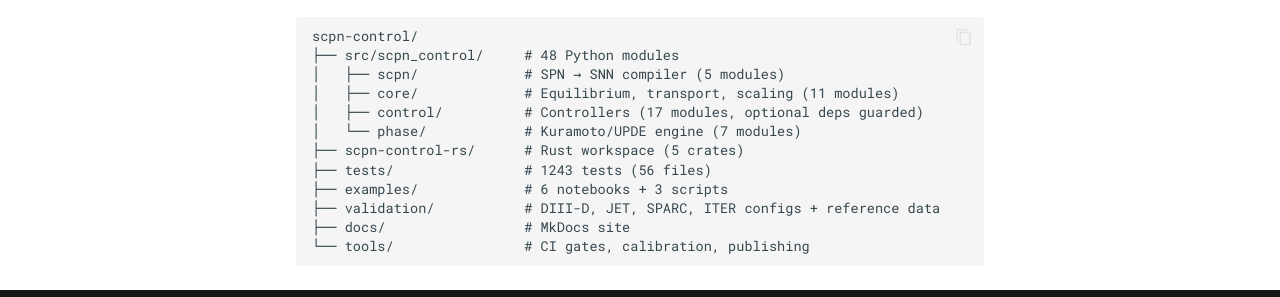
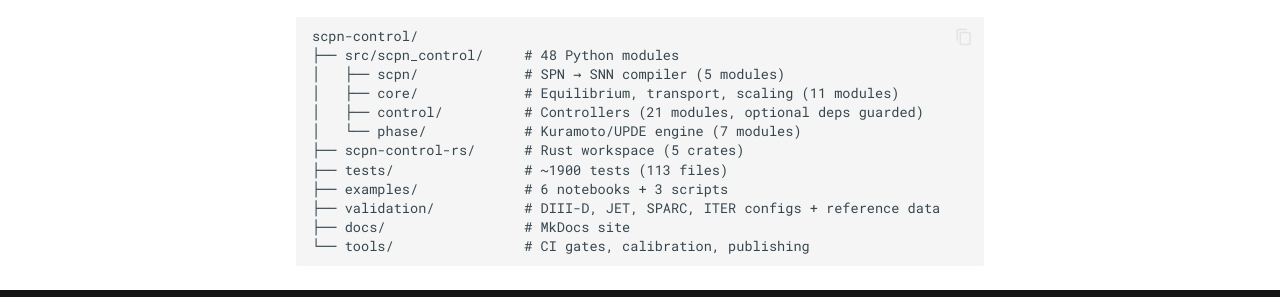
Before and after one commit to anulum/scpn-control, an MkDocs documentation site: the page built from docs/architecture.md, in a window 1280 px wide and 900 px high, scrolled down 807 px. Shown: the part 565-862 px from the top of the window. Built offline with MkDocs 1.6.1 and Material for MkDocs 9.7.7, drawn with Linux system fonts in a browser that asks for light colours; comment, search, counter and statistics services are not loaded.

Commit message:
fix: stale doc counts, Codecov flag, bug template, dev example
- ci.yml: fail_ci_if_error false→true (matches CHANGELOG v0.5.0 claim)
- architecture.md: 17→21 control modules, 1243→~1900 tests (113 files)
- pitch.md: 1243→~1900 tests, 17→15 CI jobs
- use_cases.md: 1243→~1900 tests
- bug_report.yml: version placeholder 0.3.0→0.5.x
- development.md: release example v0.2.1→vX.Y.Z

Co-Authored-By: Claude Opus 4.6 <noreply@anthropic.com>

```diff
--- a/docs/architecture.md
+++ b/docs/architecture.md
@@ -109,10 +109,10 @@ scpn-control/
 ├── src/scpn_control/     # 48 Python modules
 │   ├── scpn/             # SPN → SNN compiler (5 modules)
 │   ├── core/             # Equilibrium, transport, scaling (11 modules)
-│   ├── control/          # Controllers (17 modules, optional deps guarded)
+│   ├── control/          # Controllers (21 modules, optional deps guarded)
 │   └── phase/            # Kuramoto/UPDE engine (7 modules)
 ├── scpn-control-rs/      # Rust workspace (5 crates)
-├── tests/                # 1243 tests (56 files)
+├── tests/                # ~1900 tests (113 files)
 ├── examples/             # 6 notebooks + 3 scripts
 ├── validation/           # DIII-D, JET, SPARC, ITER configs + reference data
 ├── docs/                 # MkDocs site
```
Also changed, not shown: docs/development.md (+2 -2 lines), docs/pitch.md (+2 -2 lines), docs/use_cases.md (+1 -1 lines), 2 other files.
